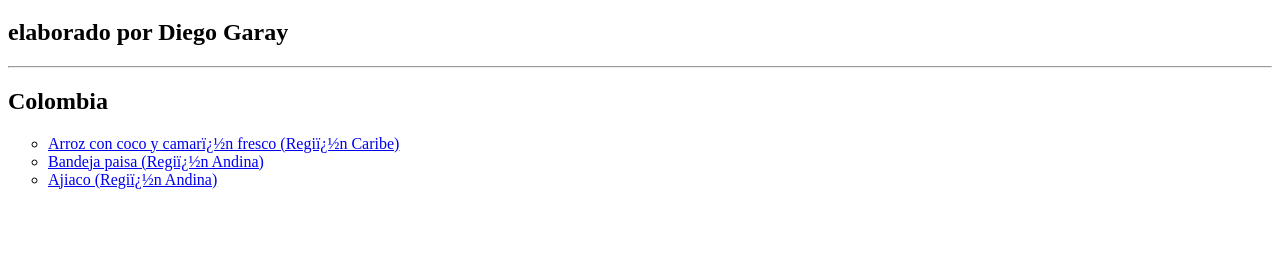
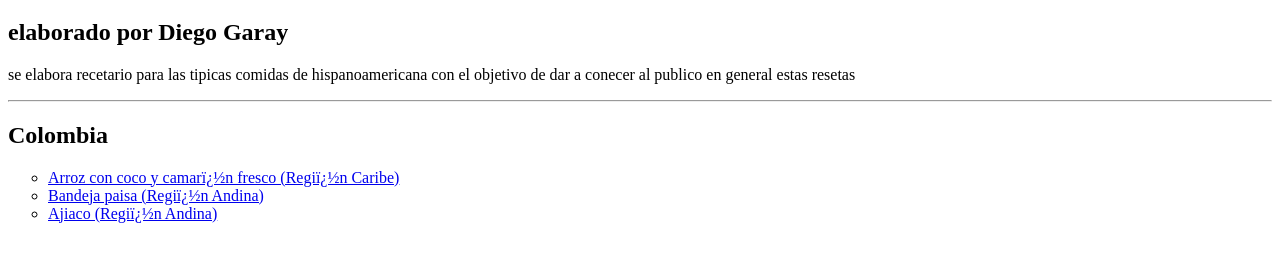
Before and after one commit to diegogarmej/recetario, a plain HTML site: page recetas/index.html in a window 1280 px wide. Shown: the part 257-518 px from the top of the page. Drawn offline with Linux system fonts and the light colour scheme.

Commit message:
se añande comentario archivo ppal objetivo pagina

```diff
--- a/recetas/index.html
+++ b/recetas/index.html
@@ -9,6 +9,7 @@
 </H1>
 <H1 ID="titulo1">Recetas de comida hispanoamericana</H1>
 <h2>elaborado por Diego Garay</h2>
+<a>se elabora recetario para las tipicas comidas de hispanoamericana con el objetivo de dar a conecer al publico en general estas resetas</a>
 	<P><HR></HR>
 	</P>
 <H2>Colombia</H2>
```
